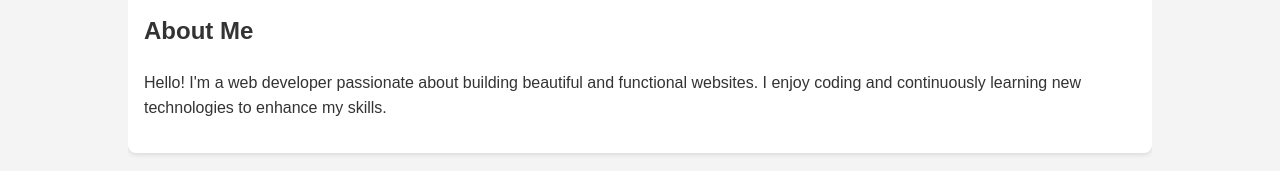
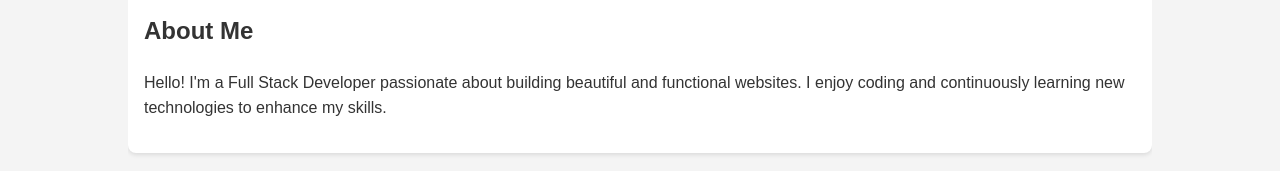
Before and after one commit to Praveenpn180/sample-page, a plain HTML site: page index.html in a window 1280 px wide. Shown: the part 240-411 px from the top of the page. Drawn offline with Linux system fonts and the light colour scheme.

Commit message:
Update index.html

```diff
--- a/index.html
+++ b/index.html
@@ -65,7 +65,7 @@
     <div class="container">
         <section id="about">
             <h2>About Me</h2>
-            <p>Hello! I'm a web developer passionate about building beautiful and functional websites. I enjoy coding and continuously learning new technologies to enhance my skills.</p>
+            <p>Hello! I'm a Full Stack Developer passionate about building beautiful and functional websites. I enjoy coding and continuously learning new technologies to enhance my skills.</p>
         </section>
 
         <section id="projects">
```
